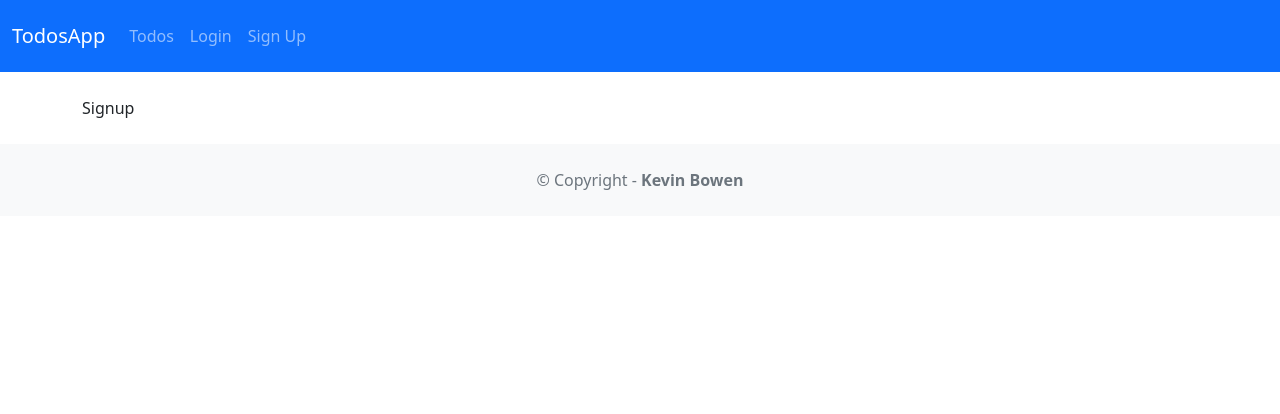
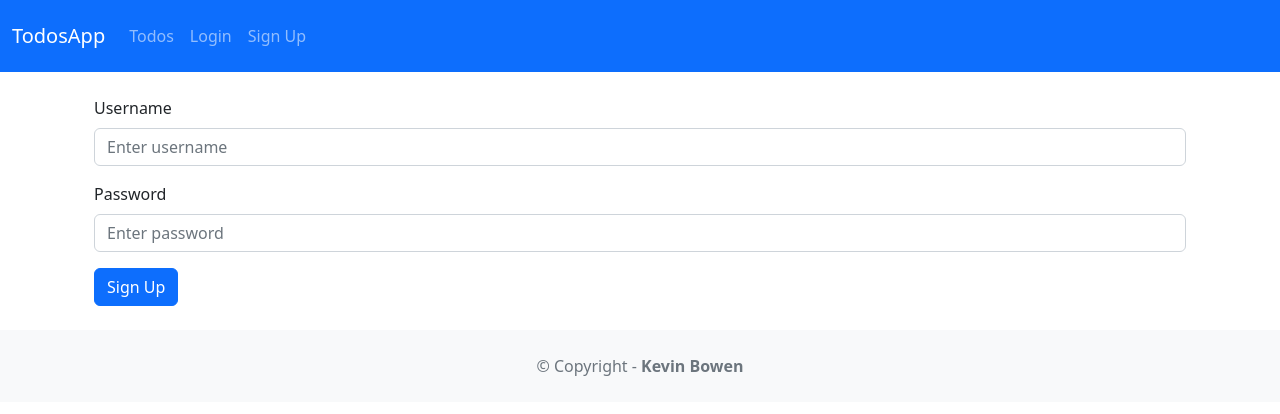
Before and after one commit to kevinbowen777/django-api-todo, a React (Create React App) app in the folder frontend/: page /signup in a window 1280 px wide. Shown: the top 414 px of the page. Built offline with nearby package versions, Linux system fonts and the light colour scheme.

Commit message:
Implement signup functionality

```diff
--- a/frontend/src/App.js
+++ b/frontend/src/App.js
@@ -42,7 +42,17 @@ function App() {
     }
 
     async function signup(user = null){  // default user to null
-        setUser(null);
+        TodoDataService.signup(user)
+          .then(response =>{
+            setToken(response.data.token);
+            setUser(user.username);
+            localStorage.setItem('token', response.data.token);
+            localStorage.setItem('user', user.username);
+          })
+          .catch( e =>{
+            console.log(e);
+              setError(e.toString());
+          })
     }
 
     return (
--- a/frontend/src/components/signup.js
+++ b/frontend/src/components/signup.js
@@ -1,12 +1,56 @@
-import React from 'react';
+import React, {useState} from 'react';
+import Form from 'react-bootstrap/Form';
+import Container from 'react-bootstrap/Container';
+import Button from 'react-bootstrap/Button';
 
 
-function Signup() {
-  return (
-    <div className="App">
-     Signup
-    </div>
-  );
+const Signup = props => {
+
+    const [username, setUsername] = useState("");
+    const [password, setPassword] = useState("");
+
+    const onChangeUsername = e => {
+      const username = e.target.value;
+      setUsername(username);
+    }
+
+    const onChangePassword = e => {
+      const password = e.target.value;
+      setPassword(password);
+    }
+
+    const signup = () => {
+      props.signup({username: username, password: password});
+      props.history.push('/');
+    }
+
+    return(
+      <Container>
+        <Form>
+          <Form.Group className="mb-3">
+            <Form.Label>Username</Form.Label>
+              <Form.Control
+                      type="text"
+                      placeholder="Enter username"
+                      value={username}
+               onChange={onChangeUsername}
+              />
+          </Form.Group>
+          <Form.Group className="mb-3">
+            <Form.Label>Password</Form.Label>
+              <Form.Control
+                      type="password"
+                      placeholder="Enter password"
+                      value={password}
+               onChange={onChangePassword}
+              />
+           </Form.Group>
+        <Button variant="primary" onClick={signup}>
+         Sign Up
+        </Button>
+        </Form>
+      </Container>
+    )
 }
 
 export default Signup;
```
